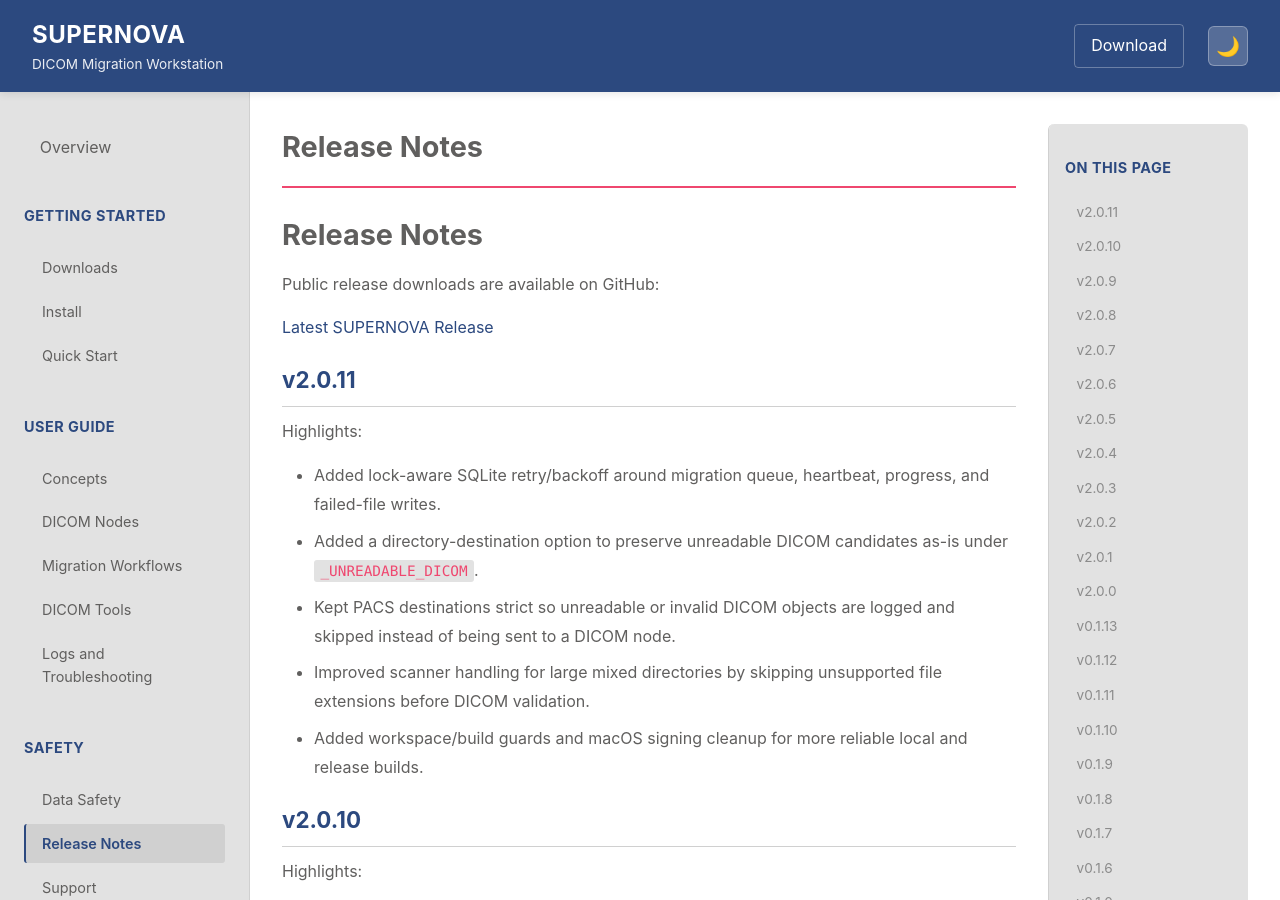
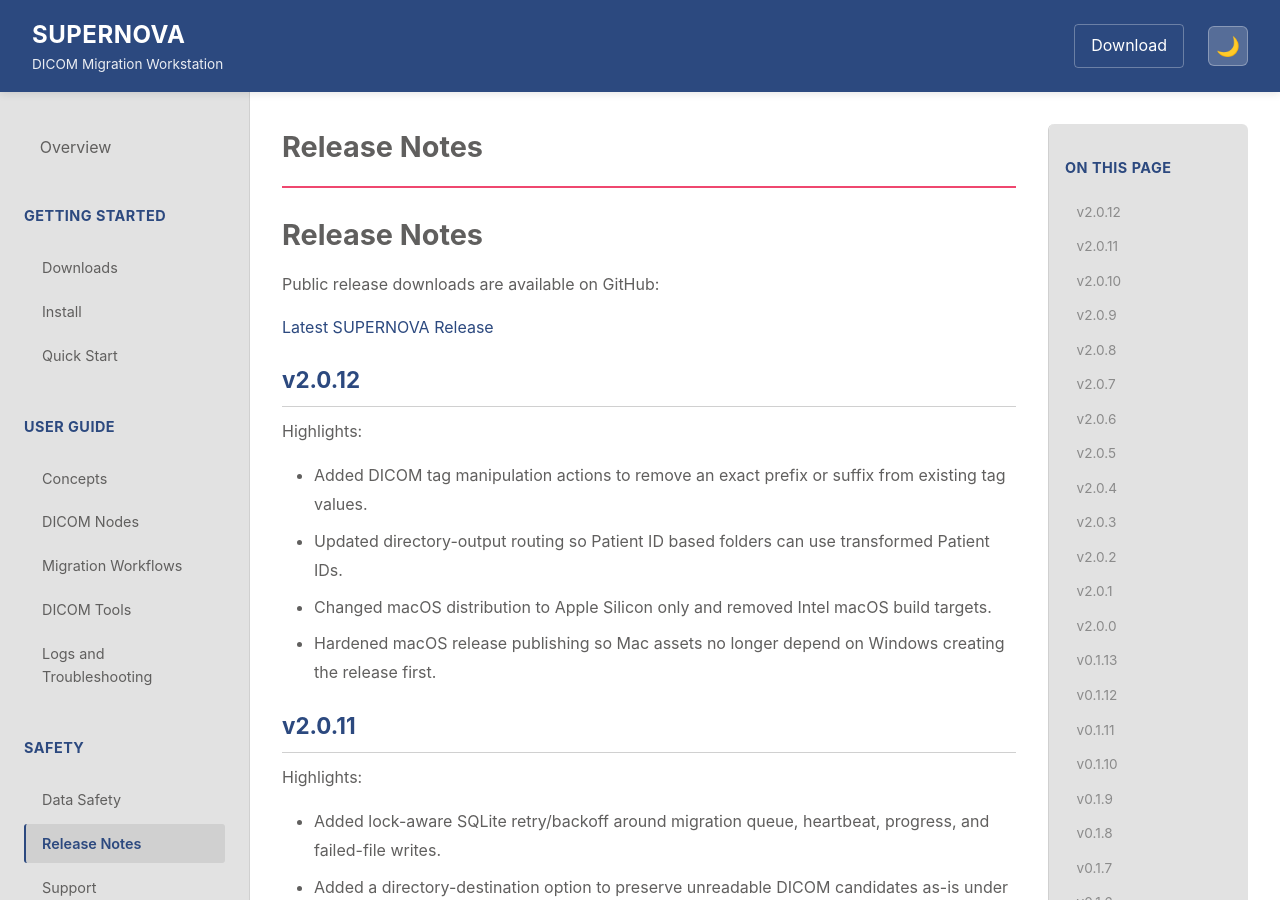
Before and after one commit to JayDubb85/SUPERNOVA-Releases, a Jekyll site: the page built from docs/release-notes.md, in a window 1280 px wide and 900 px high. Built offline with Jekyll 4.4.1, drawn with Linux system fonts in a browser that asks for light colours.

Commit message:
Update public documentation

```diff
--- a/docs/release-notes.md
+++ b/docs/release-notes.md
@@ -9,6 +9,15 @@ description: SUPERNOVA public release notes
 Public release downloads are available on GitHub:
 
 [Latest SUPERNOVA Release](https://github.com/JayDubb85/SUPERNOVA-Releases/releases/latest)
+
+## v2.0.12
+
+Highlights:
+
+- Added DICOM tag manipulation actions to remove an exact prefix or suffix from existing tag values.
+- Updated directory-output routing so Patient ID based folders can use transformed Patient IDs.
+- Changed macOS distribution to Apple Silicon only and removed Intel macOS build targets.
+- Hardened macOS release publishing so Mac assets no longer depend on Windows creating the release first.
 
 ## v2.0.11
 
```
Also changed, not shown: docs/downloads.md (+2 -3 lines), README.md.
